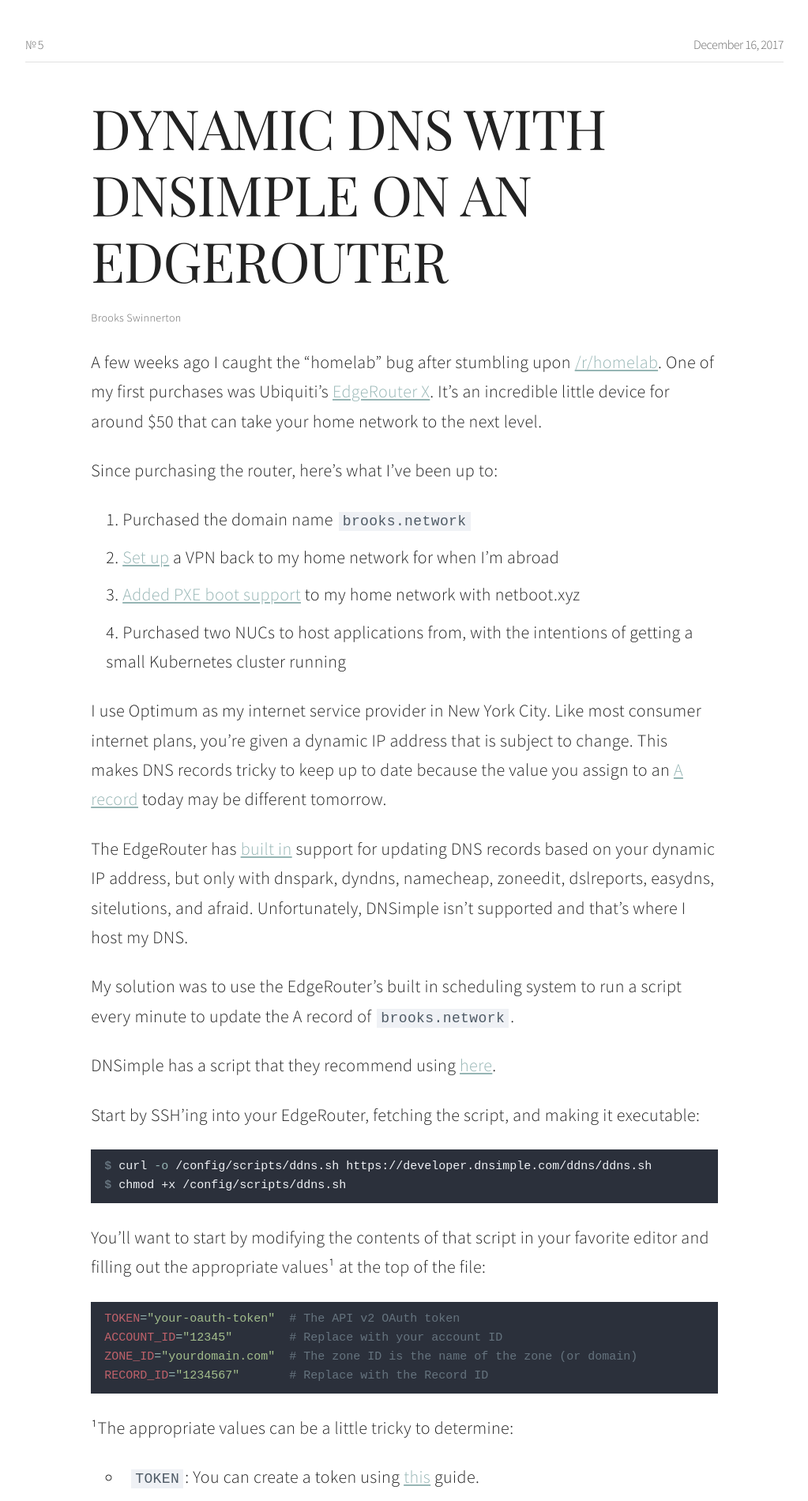
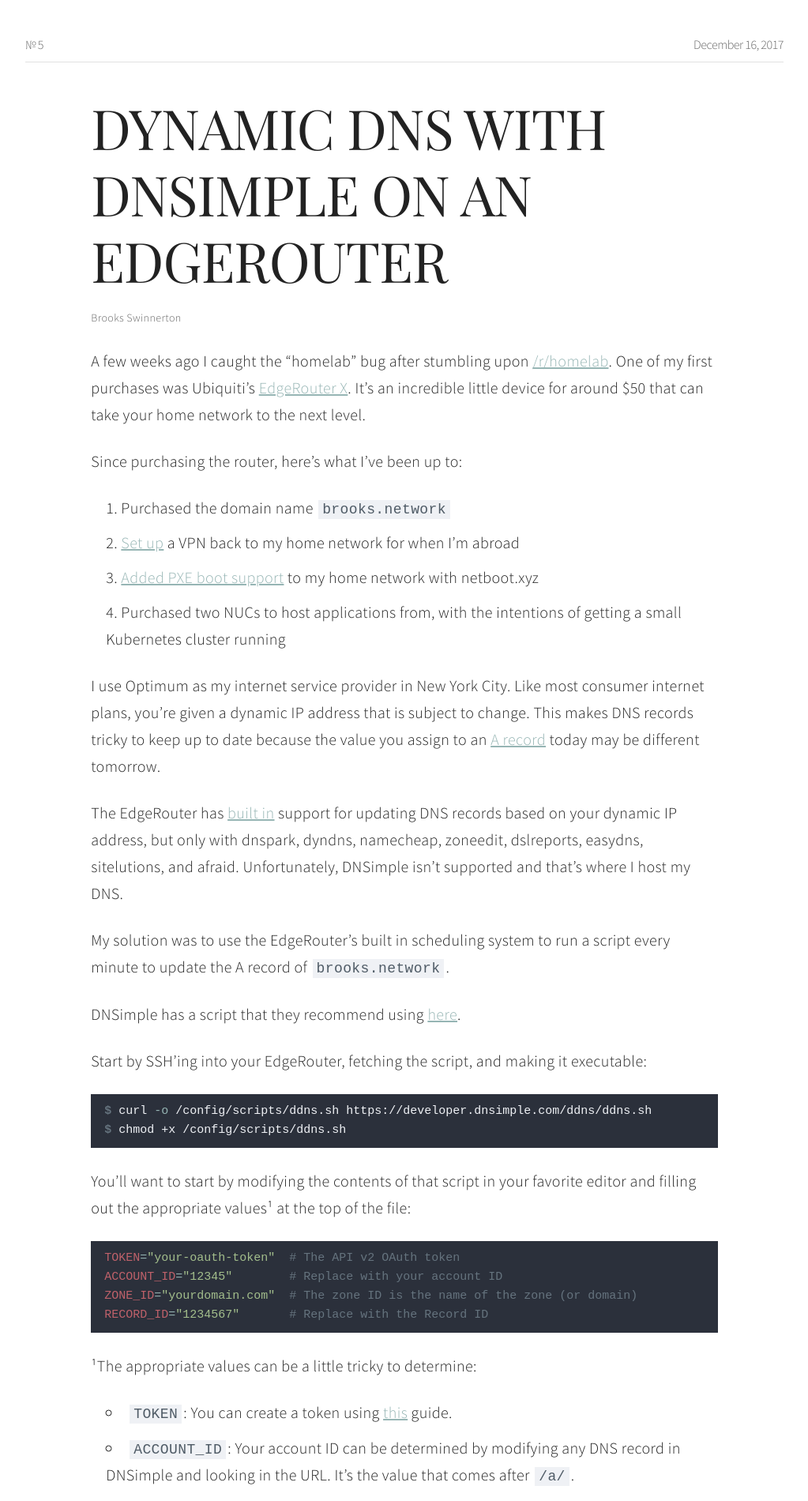
Before and after one commit to bswinnerton/blog, a Jekyll site: the page built from _posts/2017-12-16-dynamic-dns-with-dnsimple-on-an-edgerouter.md, in a window 1280 px wide. Shown: the top 1900 px of the page at 79% size, without its empty margins (128-1151 px from the left). Built offline with Jekyll 4.4.1, drawn with Linux system fonts in a browser that asks for light colours.

Commit message:
Reduce overall font size across the blog

```diff
--- a/public/css/styles.css
+++ b/public/css/styles.css
@@ -14,7 +14,7 @@
 }
 
 p, li {
-  font-size: 22px;
+  font-size: 20px;
   font-weight: 300;
   line-height: 1.7;
   letter-spacing: 0.4px;
@@ -122,4 +122,8 @@
   h1 {
     font-size: 48px;
   }
+
+  p, li {
+    font-size: 22px;
+  }
 }
```
